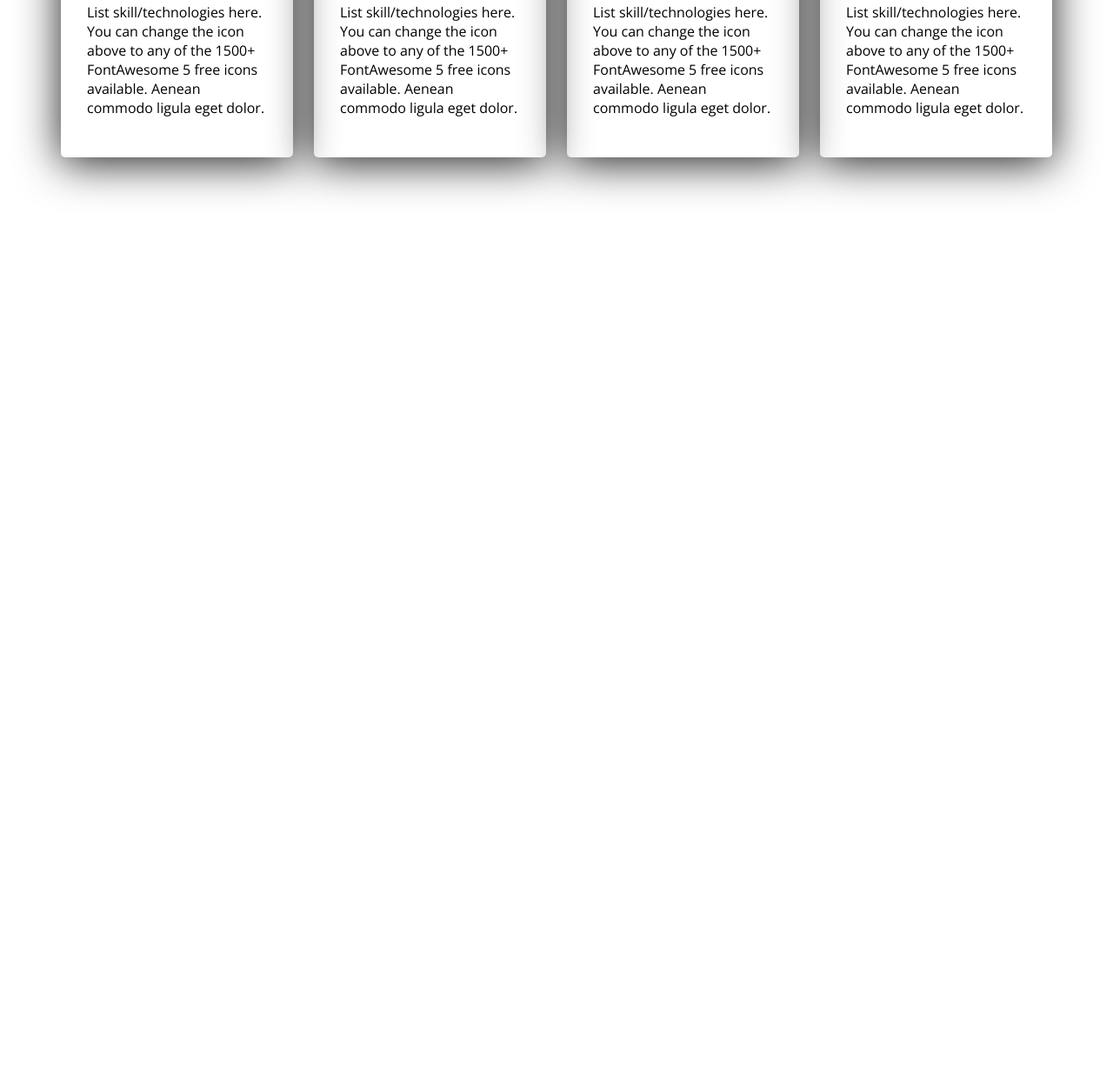
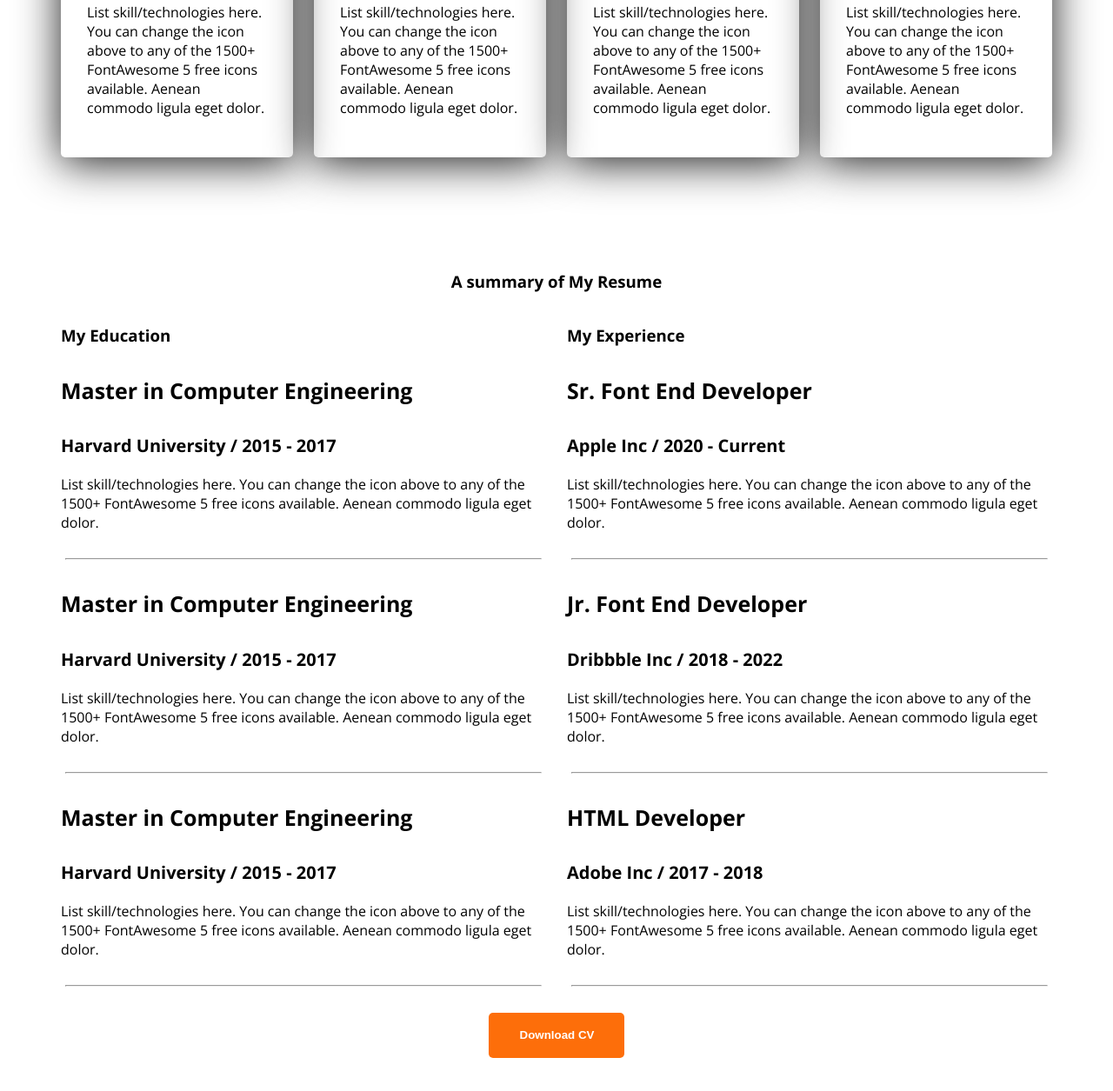
Before and after one commit to angineckz01/github-portfolio, a plain HTML site: page index.html in a window 1280 px wide. Shown: the part 1962-3217 px from the top of the page at 87% size. Before the commit the page ends 2273 px from the top, so only its background shows below. Drawn offline with nearby package versions, Linux system fonts and the light colour scheme.

Commit message:
added experience section

```diff
--- a/index.html
+++ b/index.html
@@ -83,6 +83,63 @@
             </div>
 
         </section>
+        <section class="resume-section">
+            <h3 class="resume-section-title text-center">A summary of My Resume</h3>
+            <div class="resume-container">
+                <!-- .resume-collumn*2>h3.resume-collumn-title+.experience*3>h4.experience-title+h5.experience-subtitle+p.experience-description -->
+                <div class="resume-collumn">
+                    <h3 class="resume-collumn-title">My Education</h3>
+                    <div class="experience">
+                        <h4 class="experience-title">Master in Computer Engineering</h4>
+                        <h5 class="experience-subtitle">Harvard University / 2015 - 2017</h5>
+                        <p class="experience-description">List skill/technologies here. You can change the icon above
+                            to any of the 1500+ FontAwesome 5 free icons available. Aenean commodo ligula eget dolor.</p>
+                    </div>
+                    <hr>
+                    <div class="experience">
+                        <h4 class="experience-title">Master in Computer Engineering</h4>
+                        <h5 class="experience-subtitle">Harvard University / 2015 - 2017</h5>
+                        <p class="experience-description">List skill/technologies here. You can change the icon above
+                            to any of the 1500+ FontAwesome 5 free icons available. Aenean commodo ligula eget dolor.</p>
+                    </div>
+                    <hr>
+                    <div class="experience">
+                        <h4 class="experience-title">Master in Computer Engineering</h4>
+                        <h5 class="experience-subtitle">Harvard University / 2015 - 2017</h5>
+                        <p class="experience-description">List skill/technologies here. You can change the icon above
+                            to any of the 1500+ FontAwesome 5 free icons available. Aenean commodo ligula eget dolor.</p>
+                    </div>
+                    <hr>
+                </div>
+                <div class="resume-collumn">
+                    <h3 class="resume-collumn-title">My Experience</h3>
+                    <div class="experience">
+                        <h4 class="experience-title">Sr. Font End Developer</h4>
+                        <h5 class="experience-subtitle">Apple Inc / 2020 - Current</h5>
+                        <p class="experience-description">List skill/technologies here. You can change the icon above
+                            to any of the 1500+ FontAwesome 5 free icons available. Aenean commodo ligula eget dolor.</p>
+                    </div>
+                    <hr>
+                    <div class="experience">
+                        <h4 class="experience-title">Jr. Font End Developer</h4>
+                        <h5 class="experience-subtitle">Dribbble Inc / 2018 - 2022</h5>
+                        <p class="experience-description">List skill/technologies here. You can change the icon above
+                            to any of the 1500+ FontAwesome 5 free icons available. Aenean commodo ligula eget dolor.</p>
+                    </div>
+                    <hr>
+                    <div class="experience">
+                        <h4 class="experience-title">HTML Developer</h4>
+                        <h5 class="experience-subtitle">Adobe Inc / 2017 - 2018</h5>
+                        <p class="experience-description">List skill/technologies here. You can change the icon above
+                            to any of the 1500+ FontAwesome 5 free icons available. Aenean commodo ligula eget dolor.</p>
+                    </div>
+                    <hr>
+                </div>
+            </div>
+            <div class="text-center">
+                <button class="btn-primary">Download CV</button>
+            </div>
+        </section>
     </main>
     <footer>
 
--- a/styles/style.css
+++ b/styles/style.css
@@ -131,3 +131,34 @@
     box-shadow: 0px 6px 50px 0 #1E1E1E;
     border-radius: 5px;
 }
+/* resume section  */
+.resume-container{
+    display: flex;
+    gap: 24px;
+}
+resume-section-title{
+    font-size: 35px;
+    font-weight: bold;
+}
+.experience-description{
+    font-size: 16px;
+    color: #757575);
+}
+.experience-title{
+    font-size: 25px;
+    font-weight: bold;
+}
+.experience-subtitle{
+    font-size: 20px;
+    margin-bottom: 20px;
+}
+.experience-subtitle .experience-title{
+    color: #757575;
+}
+.resume-section hr{
+    margin: 30px 5px;
+}
+.resume-download-cv{
+    margin-top: 50px;
+    margin-bottom: 113px;
+}
```
